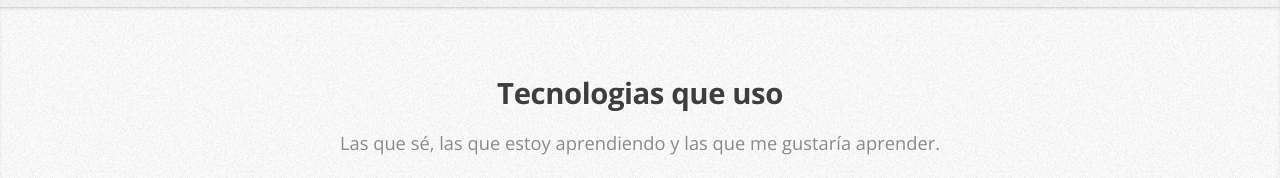
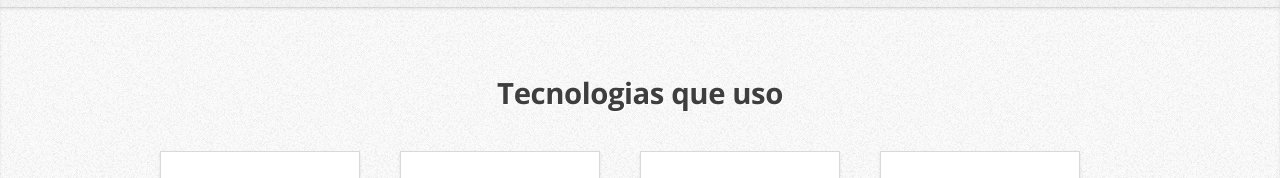
Before and after one commit to AlexandroMunera/PersonalWebSite, a plain HTML site: page index.html in a window 1280 px wide. Shown: the part 2324-2502 px from the top of the page. Drawn offline with nearby package versions, Linux system fonts and the light colour scheme.

Commit message:
Update index.html

```diff
--- a/index.html
+++ b/index.html
@@ -245,9 +245,7 @@
 		<article id="work">
 		  <header>
 			<h2>Tecnologias que uso</h2>
-			<span
-			  >Las que sé, las que estoy aprendiendo y las que me gustaría aprender.</span
-			>
+
 		  </header>
 		  <div class="container">
 			<div class="row">
```
